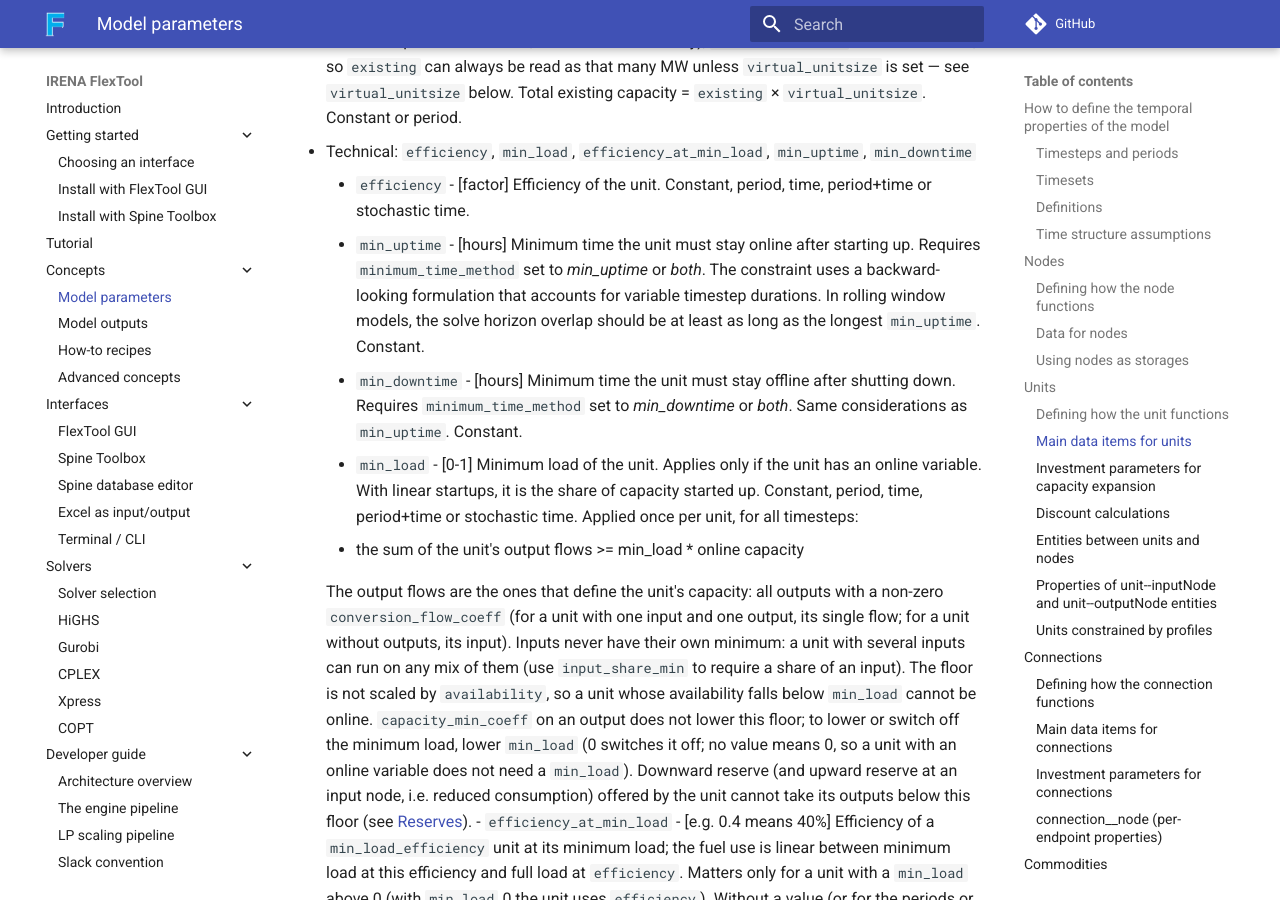
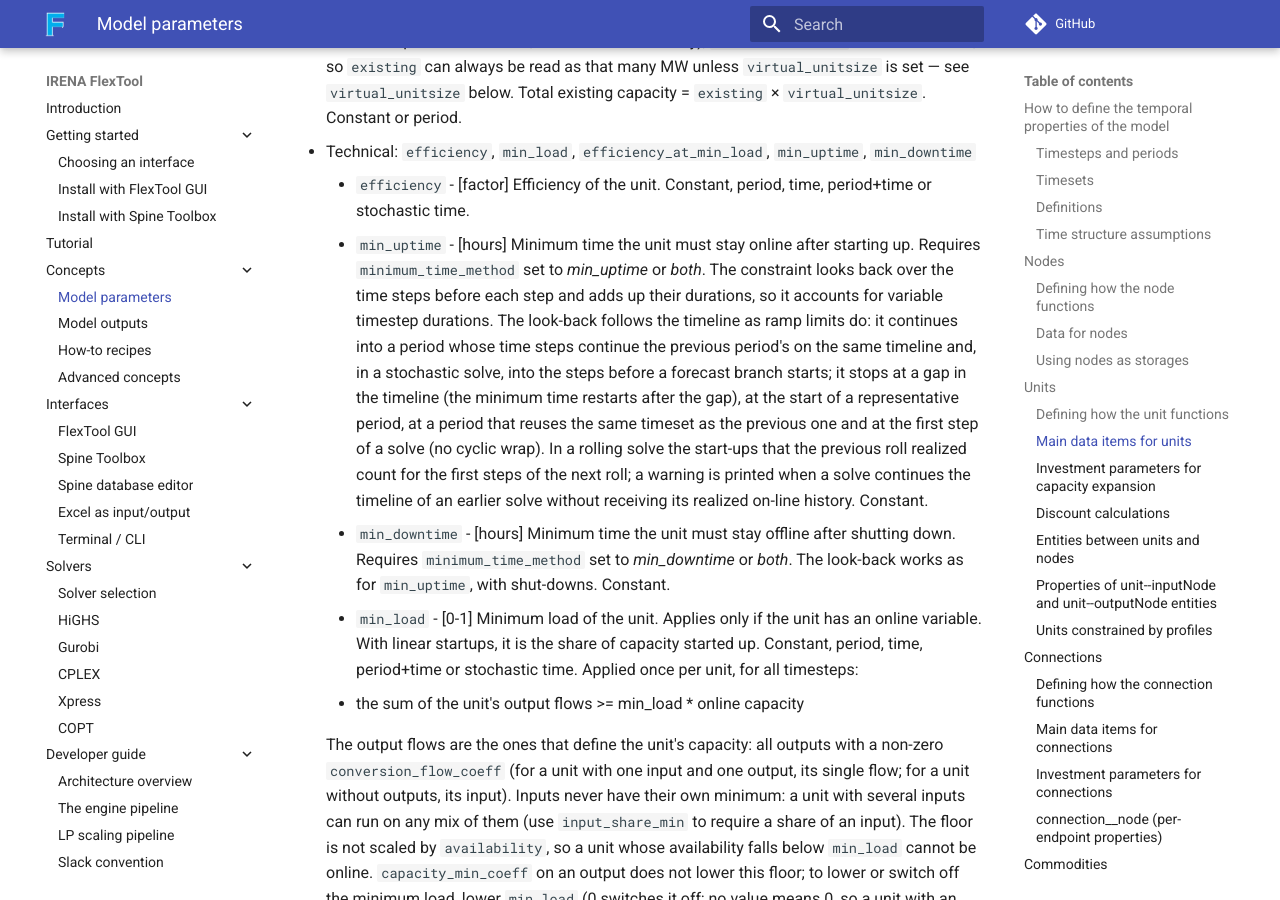
Before and after one commit to irena-flextool/flextool, an MkDocs documentation site: the page built from docs/reference.md, in a window 1280 px wide and 900 px high, scrolled down 16163 px. Built offline with MkDocs 1.6.1 and Material for MkDocs 9.7.7, drawn with Linux system fonts in a browser that asks for light colours; comment, search, counter and statistics services are not loaded.

Commit message:
docs(online): describe the min up/down look-back along the timeline (#c22)
Co-Authored-By: Claude Opus 5.5 (1M context) <noreply@anthropic.com>

```diff
--- a/docs/reference.md
+++ b/docs/reference.md
@@ -243,8 +243,8 @@ Units convert energy (or matter) from one form to another (e.g. open cycle gas t
 - Capacity: `existing`, a number of units of size `virtual_unitsize` (and the investment and retirement parameters below, counted the same way); `virtual_unitsize` defaults to 1 MW, so `existing` can always be read as that many MW unless `virtual_unitsize` is set — see `virtual_unitsize` below. Total existing capacity = `existing` × `virtual_unitsize`. Constant or period.
 - Technical: `efficiency`, `min_load`, `efficiency_at_min_load`, `min_uptime`, `min_downtime`
 	- `efficiency` - [factor] Efficiency of the unit. Constant, period, time, period+time or stochastic time.
-	- `min_uptime` - [hours] Minimum time the unit must stay online after starting up. Requires `minimum_time_method` set to *min_uptime* or *both*. The constraint uses a backward-looking formulation that accounts for variable timestep durations. In rolling window models, the solve horizon overlap should be at least as long as the longest `min_uptime`. Constant.
-	- `min_downtime` - [hours] Minimum time the unit must stay offline after shutting down. Requires `minimum_time_method` set to *min_downtime* or *both*. Same considerations as `min_uptime`. Constant.
+	- `min_uptime` - [hours] Minimum time the unit must stay online after starting up. Requires `minimum_time_method` set to *min_uptime* or *both*. The constraint looks back over the time steps before each step and adds up their durations, so it accounts for variable timestep durations. The look-back follows the timeline as ramp limits do: it continues into a period whose time steps continue the previous period's on the same timeline and, in a stochastic solve, into the steps before a forecast branch starts; it stops at a gap in the timeline (the minimum time restarts after the gap), at the start of a representative period, at a period that reuses the same timeset as the previous one and at the first step of a solve (no cyclic wrap). In a rolling solve the start-ups that the previous roll realized count for the first steps of the next roll; a warning is printed when a solve continues the timeline of an earlier solve without receiving its realized on-line history. Constant.
+	- `min_downtime` - [hours] Minimum time the unit must stay offline after shutting down. Requires `minimum_time_method` set to *min_downtime* or *both*. The look-back works as for `min_uptime`, with shut-downs. Constant.
 	- `min_load` - [0-1] Minimum load of the unit. Applies only if the unit has an online variable. With linear startups, it is the share of capacity started up. Constant, period, time, period+time or stochastic time. Applied once per unit, for all timesteps:
 
       - the sum of the unit's output flows >= min_load * online capacity
```
Also changed, not shown: docs/how_to.md (+1 -1 lines).
